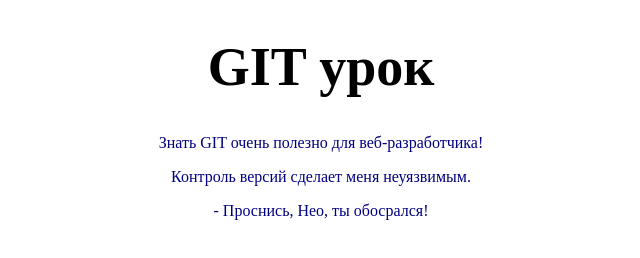
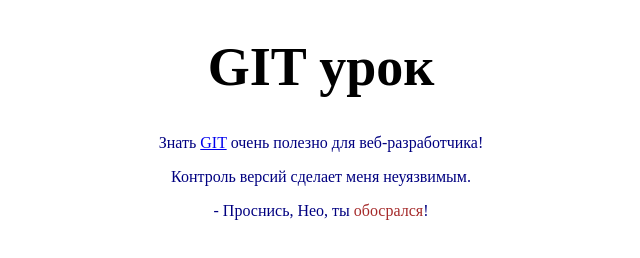
Before and after one commit to Cheesper/dithyramb, a plain HTML site: page index.html in a window 1280 px wide. Shown: the full height of the page, 319-959 px from the left. Drawn offline with Linux system fonts and the light colour scheme.

Commit message:
shit happens

```diff
--- a/css/style.css
+++ b/css/style.css
@@ -8,3 +8,7 @@ h1 {
 	font-size:54px;
 	color:#000;
 }
+
+.shit {
+	color: brown;
+}
--- a/index.html
+++ b/index.html
@@ -7,8 +7,8 @@
 </head>
 <body>
 	<h1>GIT урок</h1>
-	<p>Знать GIT очень полезно для веб-разработчика!</p>
+	<p>Знать <a href="https://github.com/">GIT</a> очень полезно для веб-разработчика!</p>
 	<p>Контроль версий сделает меня неуязвимым.</p>
-	<p>- Проснись, Нео, ты обосрался!</p>
+	<p>- Проснись, Нео, ты <span class="shit">обосрался</span>!</p>
 </body>
 </html>
```
